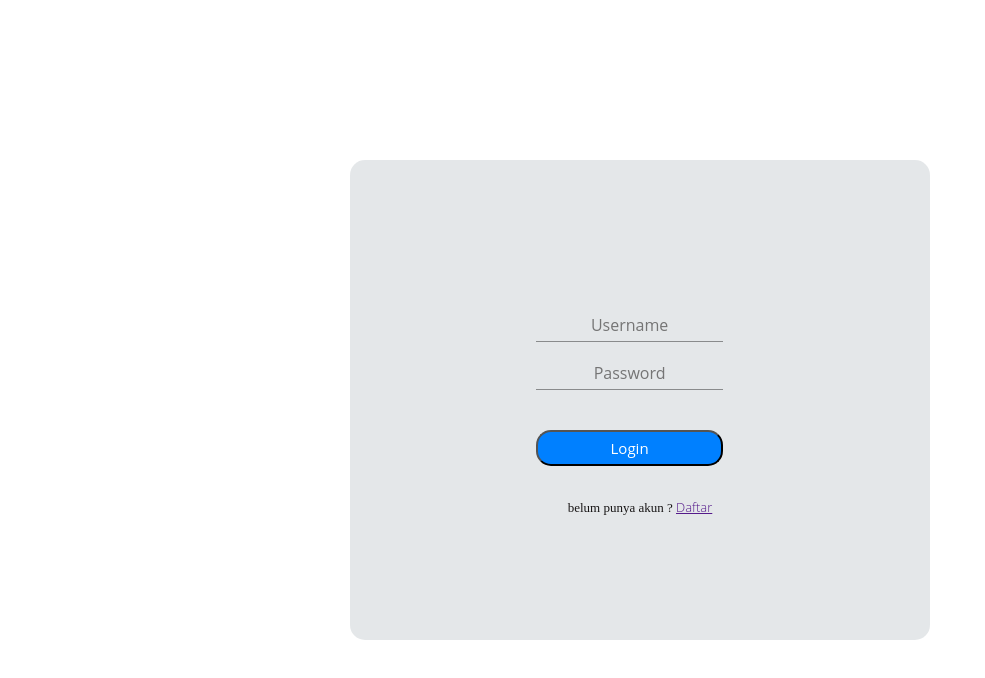
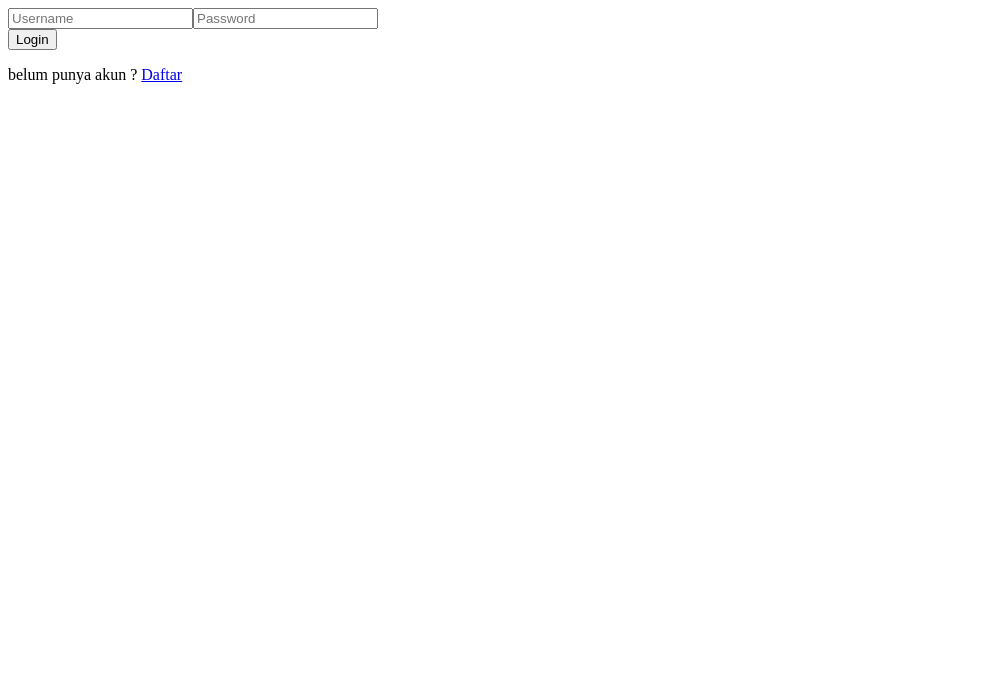
Before and after one commit to GalangYuhu0SecondAccount/studyCase-botcamp_genbox, a React (Vite) app: page /login in a window 1280 px wide. Shown: the top 678 px of the page, without its empty margins (0-985 px from the left). Built offline with nearby package versions, Linux system fonts and the light colour scheme.

Commit message:
fChanges= changes form Login before and after

```diff
--- a/src/pages/Login/LoginSection.jsx
+++ b/src/pages/Login/LoginSection.jsx
@@ -1,28 +1,91 @@
-import React from "react";
-import "../Login/LoginSection.css";
+import React, { useState } from "react";
 
-const Logins = () => {
+const Login = () => {
+   // const [username, setUsername] = useState('');
+   // const [password, setPassword] = useState('');
+
+   // const handleUsernameChange = (event) => {
+   //   setUsername(event.target.value);
+   // };
+
+   // const handlePasswordChange = (event) => {
+   //   setPassword(event.target.value);
+   // };
+
+   // const handleSubmit = (event) => {
+   //   event.preventDefault();
+   //   console.log("Username:", username);
+   //   console.log("Password:", password);
+
    return (
-    <div className="head_Section">
-      <div className="child_card_center">
-        <div className="card_head">
-          <form className="sign-up">
-            <div className="form-group">
+      // {/* <div className="bg-white box-border  lg:flex justify-center items-center flex-col  h-screen py-20 max-md:w-auto ">
+      //   <div className="bg-white flex justify-center items-center flex-col min-w-[542px] px-8 py-12 box-border shadow-md rounded-lg">
+      //     <div className="w-full box-border pb-8">
+      //       <div className="flex flex-col gap-4 w-full">
+      //         <input placeholder="Username" className="text-lg font-normal text-gray-500 bg-gray-100 p-4 rounded-lg focus:outline-none focus:ring-2 focus:ring-blue-500" />
+      //         <input placeholder="Password" type="password" className="text-lg font-normal text-gray-500 bg-gray-100 p-4 rounded-lg focus:outline-none focus:ring-2 focus:ring-blue-500" />
+      //       </div>
+      //       <button className="bg-blue-500 text-white text-lg font-normal py-4 px-6 rounded-lg mt-8 w-full hover:bg-blue-600">
+      //         Login
+      //       </button>
+      //     </div>
+      //     <p className="text-gray-600 mt-8">
+      //       <span className="text-lg font-normal">Belum punya akun?</span>
+      //       <span className="text-lg font-normal text-blue-500 cursor-pointer ml-1">Daftar</span>
+      //     </p>
+      //   </div>
+      // </div> */}
+
+      // {/* <div className="bg-white box-border lg:flex justify-center items-center flex-col h-screen py-20 max-md:w-auto">
+      //   <div className="bg-white flex justify-center items-center flex-col min-w-0 lg:min-w-[542px] px-8 py-12 box-border shadow-md rounded-lg">
+      //     <div className="w-full box-border pb-8">
+      //       <div className="flex flex-col gap-4 w-full">
+      //         <input placeholder="Username" className="text-lg font-normal text-gray-500 bg-gray-100 p-4 rounded-lg focus:outline-none focus:ring-2 focus:ring-blue-500" />
+      //         <input placeholder="Password" type="password" className="text-lg font-normal text-gray-500 bg-gray-100 p-4 rounded-lg focus:outline-none focus:ring-2 focus:ring-blue-500" />
+      //       </div>
+      //       <button className="bg-blue-500 text-white text-lg font-normal py-4 px-6 rounded-lg mt-8 w-full hover:bg-blue-600">
+      //         Login
+      //       </button>
+      //     </div>
+      //     <p className="text-gray-600 mt-8">
+      //       <span className="text-lg font-normal">Belum punya akun?</span>
+      //       <span className="text-lg font-normal text-blue-500 cursor-pointer ml-1">Daftar</span>
+      //     </p>
+      //   </div>
+      // </div> */}
+      <div className=" flex flex-col box-border lg:flex justify-center items-center h-screen py-20   ">
+         <div className="w-full max-md:w-auto">
+            <div className="h-20vh m-30 rounded flex flex-col justify-center items-center">
+               <form className=" bg-slate-200 flex justify-center items-center flex-col min-w-0 lg:min-w-[542px] px-8 py-12 box-border shadow-md rounded-lg">
+                  <div className="w-full">
                      <label>
-                <input type="tezt" placeholder="Username" />
+                        <input
+                           type="text"
+                           placeholder="Username"
+                           className="outline-none bg-transparent block w-full mt-10 pb-1 border-b border-solid border-black text-center mb-20"
+                        />
                      </label>
                      <label>
-                <input type="tezt" placeholder="Password" />
+                        <input
+                           type="password"
+                           placeholder="Password"
+                           className=" outline-none bg-transparent block w-full mt-10 pb-1 border-b border-solid border-black text-center mb-20"
+                        />
                      </label>
-              <button type="button" className="submit">
-              <span>Login</span>
+                  </div>
+                  <button
+                     type="button"
+                     className="submit  bg-blue-500 text-black text-15 font-normal py-4 px-6 rounded-lg w-60 hover:bg-button-colot-hover"
+                  >
+                     Login
                   </button>
-            </div>
                </form>
-
-          <div className="Register_link">
-            <p>
-              belum punya akun ? <a href="">Daftar</a>
+               <div className="mt-8">
+                  <p className="text-13 text-black font-Cocogoose font-light">
+                     belum punya akun ?{" "}
+                     <a href="#" className="text-blue-500">
+                        Daftar
+                     </a>
                   </p>
                </div>
             </div>
@@ -31,4 +94,4 @@ const Logins = () => {
    );
 };
 
-export default Logins;
+export default Login;
```
Lines whose indentation alone changed are shown as unchanged.
